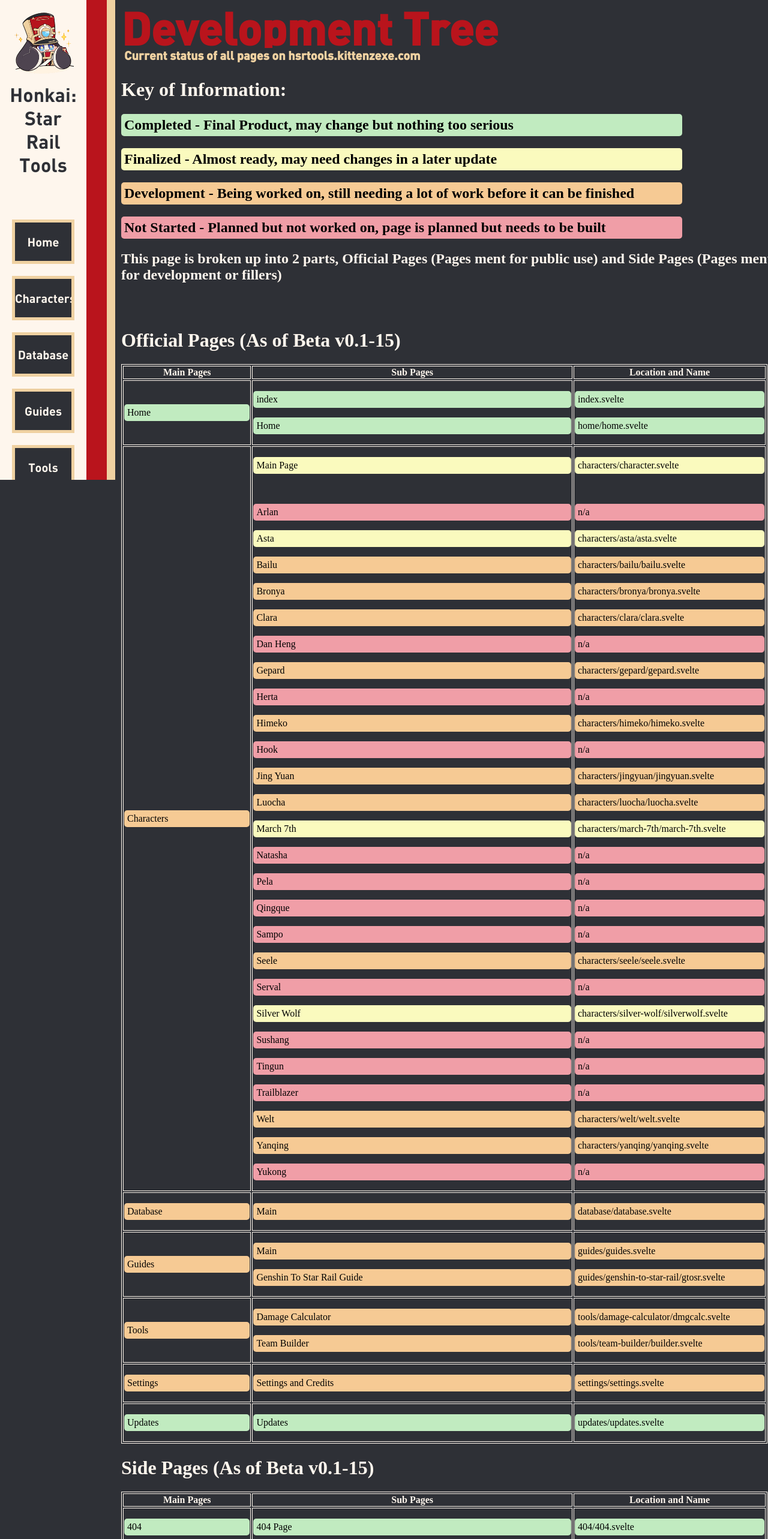
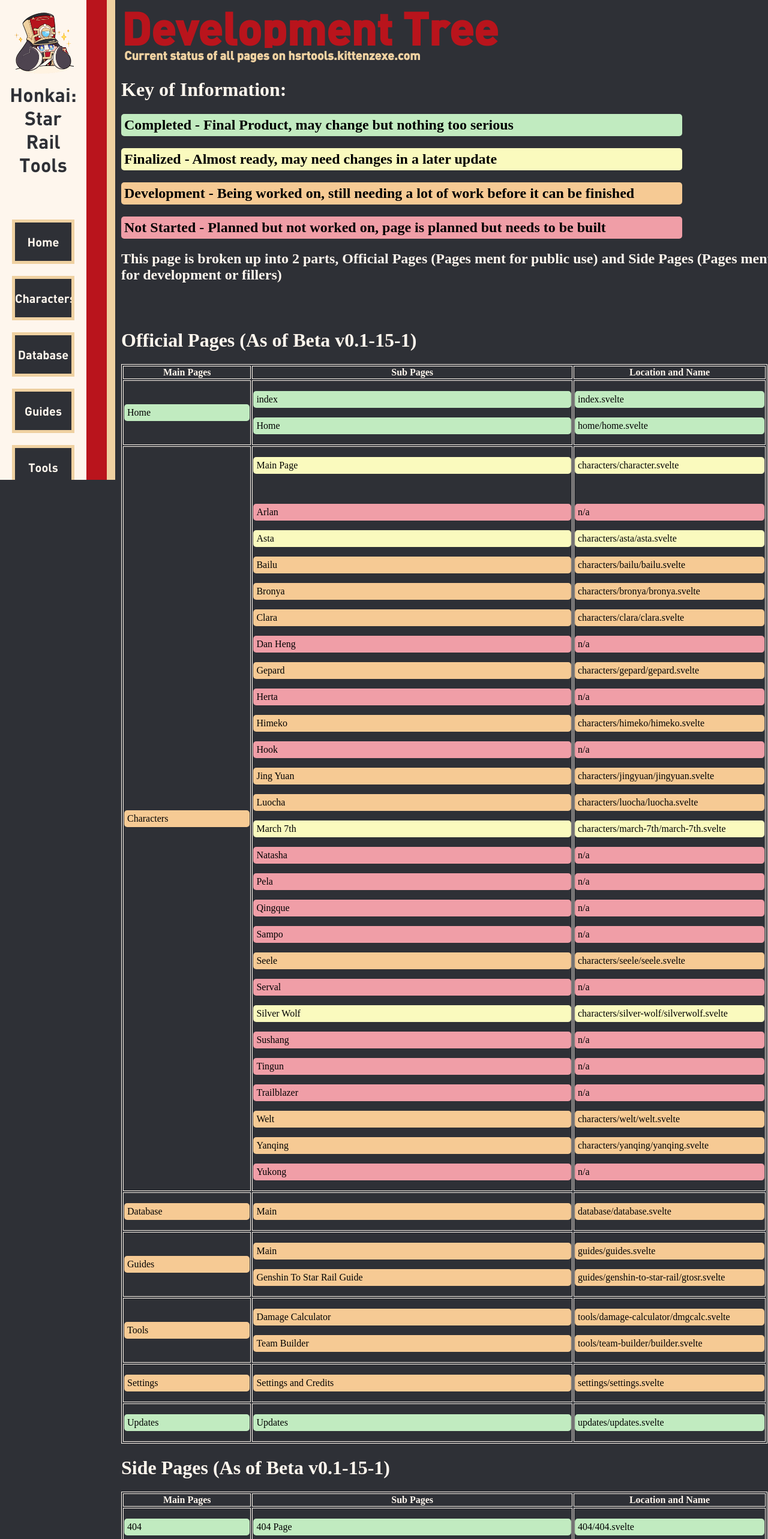
Before and after one commit to KittenzExe/hsrtools.kittenzexe, a SvelteKit app: page /development/devtree in a window 1280 px wide. Shown: the top 2566 px of the page at 60% size. Built offline with nearby package versions, Linux system fonts and the light colour scheme.

Commit message:
v0.1-15-1 hotfix from #38
IT WAS ONE FUCKING / OH MY GOD

```diff
--- a/src/routes/characters/silver-wolf/silverwolf.svelte
+++ b/src/routes/characters/silver-wolf/silverwolf.svelte
@@ -176,7 +176,7 @@
             <div id="content-box-character-stats-container-item"><img src="/images/lightcones/Light_Cone_Resolution_Shines_As_Pearls_of_Sweat.webp" alt="lightcone" style="height: 35px;"></div>
             <div id="content-box-character-stats-container-item2">Resolution Shines As Pearls of Sweat</div>
 
-            <img src="//images/character-art/SilverWolf/Silver_Wolf_Sticker_01.webp" alt="silver wolf troll" style="height: 200px; position: absolute; left: 50%; top: 75%;">
+            <img src="/images/character-art/SilverWolf/Silver_Wolf_Sticker_01.webp" alt="silver wolf troll" style="height: 200px; position: absolute; left: 50%; top: 75%;">
         </div>
     </div>
     <div id="content-box-listing" style="min-height: 300px; height: fit-content;">
--- a/src/routes/development/devtree/devtree.svelte
+++ b/src/routes/development/devtree/devtree.svelte
@@ -15,7 +15,7 @@
     <h2 id="notstarted" style="width: 85%;">Not Started - Planned but not worked on, page is planned but needs to be built</h2>
     <h2 style="color: #fef6ed;">This page is broken up into 2 parts, Official Pages (Pages ment for public use) and Side Pages (Pages ment for development or fillers)</h2>
     <br><br>
-    <h1 style="color: #fef6ed;">Official Pages (As of Beta v0.1-15)</h1>
+    <h1 style="color: #fef6ed;">Official Pages (As of Beta v0.1-15-1)</h1>
     <table style="width: 99%;">
       <tr>
         <th style="width: 20%; color: #fef6ed;">Main Pages</th>
@@ -116,7 +116,7 @@
         <td><p id="completed">updates/updates.svelte</p></td>
       </tr>
     </table>
-    <h1 style="color: #fef6ed;">Side Pages (As of Beta v0.1-15)</h1>
+    <h1 style="color: #fef6ed;">Side Pages (As of Beta v0.1-15-1)</h1>
     <table style="width: 99%;">
       <tr>
         <th style="width: 20%; color: #fef6ed;">Main Pages</th>
--- a/src/routes/structure/footer.svelte
+++ b/src/routes/structure/footer.svelte
@@ -7,7 +7,7 @@
         <th><a id="footer-a" href="https://github.com/KittenzExe/hsrtools.kittenzexe" target="_blank" rel="noopener noreferrer"><div id="footer-split-left">Official GitHub Page</div></a></th>
         <th><a id="footer-a" href="https://twitter.com/kittenzexe" target="_blank" rel="noopener noreferrer"><div id="footer-split-center">KittenzExe's Twitter</div></a></th>
         <th><a id="footer-a" href="../../updates"><div id="footer-split-right">Web Updates</div></a></th>
-        <th><a id="footer-a-version" href="../../beta"><div id="footer-split-version">Web Version: Beta v0.1-15</div></a></th>
+        <th><a id="footer-a-version" href="../../beta"><div id="footer-split-version">Web Version: Beta v0.1-15-1</div></a></th>
       </tr>
     </table>
   </div>
```
Also changed, not shown: 93 other files (tests, documents, lock files or other folders).
